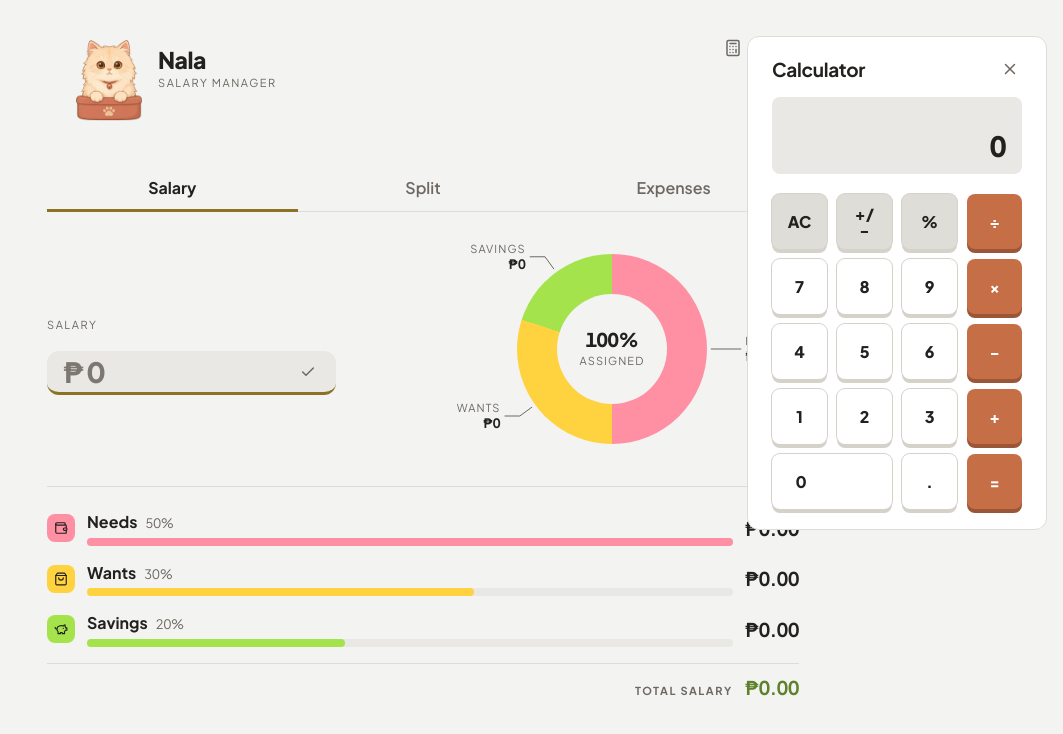
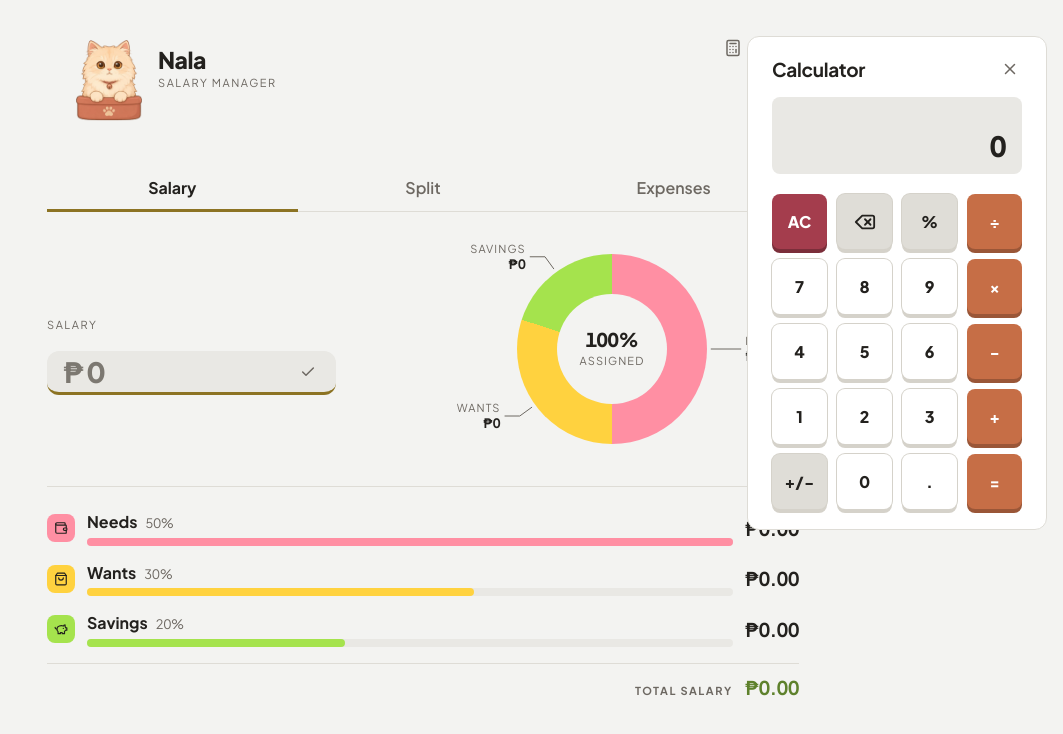
Before and after one commit to jiro1106/salary-manager, a React (Vite) app: page / in a window 1280 px wide. Both pictures are taken after a click on the button 950 px from the left and 48 px from the top of the page. Shown: the top 734 px of the page, without its empty margins (217-1280 px from the left). Built offline with nearby package versions, Linux system fonts and the light colour scheme.

Commit message:
Add a delete key beside AC and make AC red
Moves ± to the bottom row beside 0 to make room. Also stops Button's
padding from squeezing the calculator keys, which shrank the icon and
wrapped +/−.

```diff
--- a/src/components/Calculator.tsx
+++ b/src/components/Calculator.tsx
@@ -1,15 +1,15 @@
 import { useEffect, useId, useRef, useState } from "react";
-import { X } from "lucide-react";
+import { Delete, X } from "lucide-react";
 import Button from "./Button";
 import IconButton from "./IconButton";
 import Modal from "./Modal";
 import { EMPTY, evaluate, press, show, sumFor, usable } from "../lib/calculator";
 import type { CalcKey } from "../lib/calculator";
 
-// The iOS order, so the keys are where the hand expects them.
-const KEYS: CalcKey[] = ["C", "±", "%", "÷", "7", "8", "9", "×", "4", "5", "6", "−", "1", "2", "3", "+", "0", ".", "="];
+// The iOS order, with delete beside AC and ± moved down beside 0.
+const KEYS: CalcKey[] = ["C", "⌫", "%", "÷", "7", "8", "9", "×", "4", "5", "6", "−", "1", "2", "3", "+", "±", "0", ".", "="];
 const LABEL: Partial<Record<CalcKey, string>> = { C: "AC", "±": "+/−" };
-const SPOKEN: Partial<Record<CalcKey, string>> = { C: "All clear", "±": "Change sign", "%": "Percent" };
+const SPOKEN: Partial<Record<CalcKey, string>> = { C: "All clear", "±": "Change sign", "%": "Percent", "⌫": "Delete last digit" };
 
 /** Physical keys, read only while focus is inside the calculator. */
 const FROM_KEYBOARD: Record<string, CalcKey> = {
@@ -143,23 +143,22 @@ export default function Calculator({ onClose }: { onClose: () => void }) {
       <div className="mt-5 grid grid-cols-4 gap-2.5">
         {KEYS.map((key) => {
           const operator = "+−×÷=".includes(key);
-          const fn = key === "C" || key === "±" || key === "%";
+          const fn = key === "±" || key === "%" || key === "⌫";
           return (
             <Button
               key={key}
-              variant={operator ? "primary" : "alt"}
+              // AC erases the sum, so it wears the red every erasing button uses.
+              variant={operator ? "primary" : key === "C" ? "danger" : "alt"}
               aria-label={SPOKEN[key]}
               onClick={() => tap(key)}
               className={[
-                // `!` because this overrides Button's fixed height.
-                "w-full !h-auto px-0",
-                // The 0 spans two columns, its digit over the first one,
-                // and takes its height from the square keys.
-                key === "0" ? "col-span-2 !justify-start !pl-[calc(25%-0.4em)]" : "aspect-square",
-                operator ? "text-amt" : fn ? "!bg-sunk-deep text-ui" : "text-title",
+                // `!` because these override Button's fixed height and padding.
+                "w-full !h-auto !px-0",
+                "aspect-square",
+                operator ? "text-amt" : fn ? "!bg-sunk-deep text-ui" : key === "C" ? "text-ui" : "text-title",
               ].join(" ")}
             >
-              {LABEL[key] ?? key}
+              {key === "⌫" ? <Delete size={22} strokeWidth={2} aria-hidden="true" /> : (LABEL[key] ?? key)}
             </Button>
           );
         })}
```
